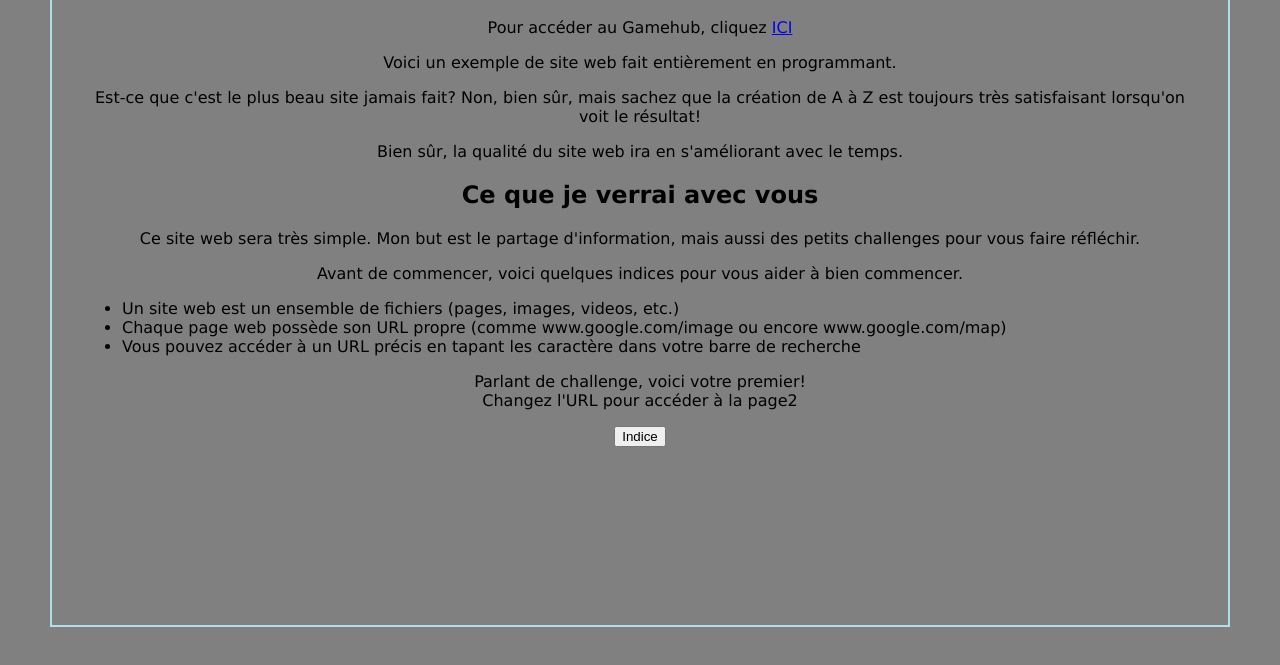
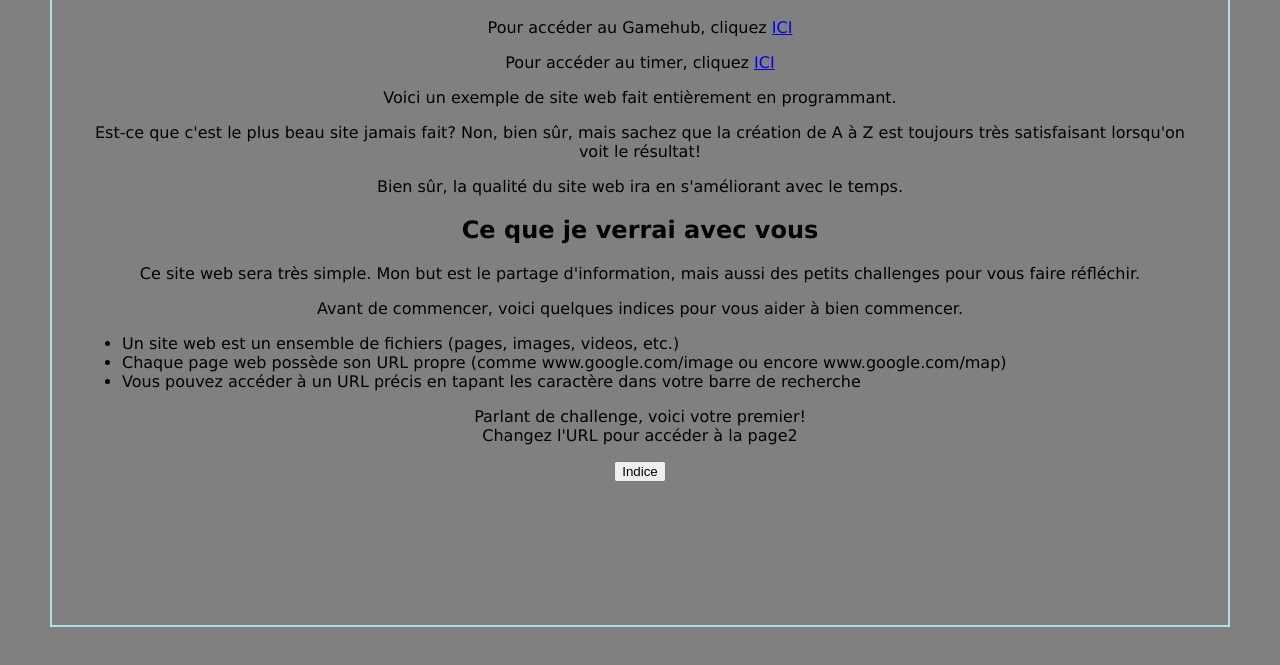
Before and after one commit to Krimmi83/ouverture-facile, a plain HTML site: page index.html in a window 1280 px wide. Shown: the part 123-788 px from the top of the page. Drawn offline with Linux system fonts and the light colour scheme.

Commit message:
Update index.html

```diff
--- a/index.html
+++ b/index.html
@@ -13,6 +13,7 @@
 	<body>
         <h1>Bienvenue</h1>
 		<p>Pour accéder au Gamehub, cliquez <a href="gamehub/index.html">ICI</a></p>
+		<p>Pour accéder au timer, cliquez <a href="timer.html">ICI</a></p>
 		<p>Voici un exemple de site web fait entièrement en programmant.</p>
 		<p>Est-ce que c'est le plus beau site jamais fait? Non, bien sûr,
 		mais sachez que la création de A à Z est toujours très satisfaisant
```
